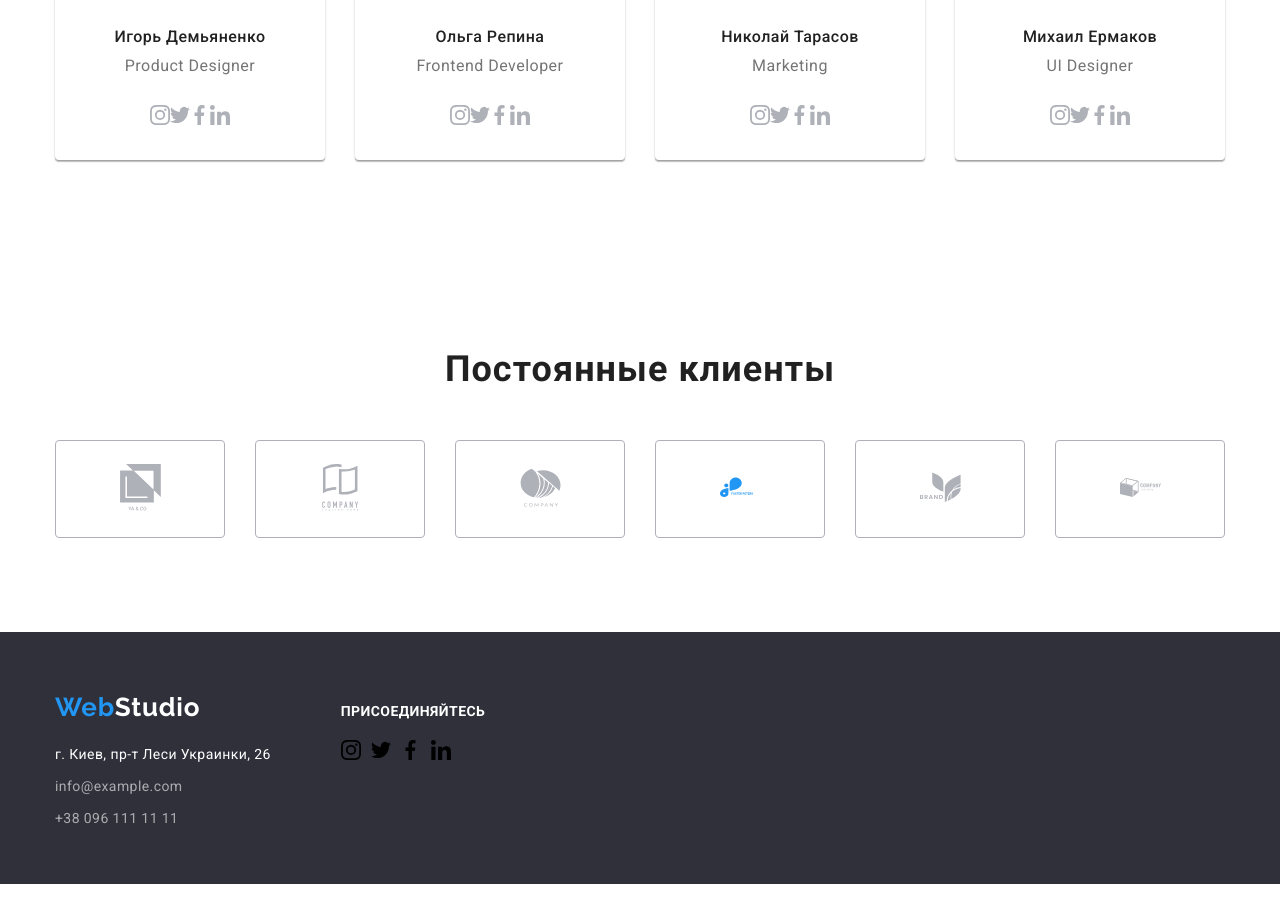
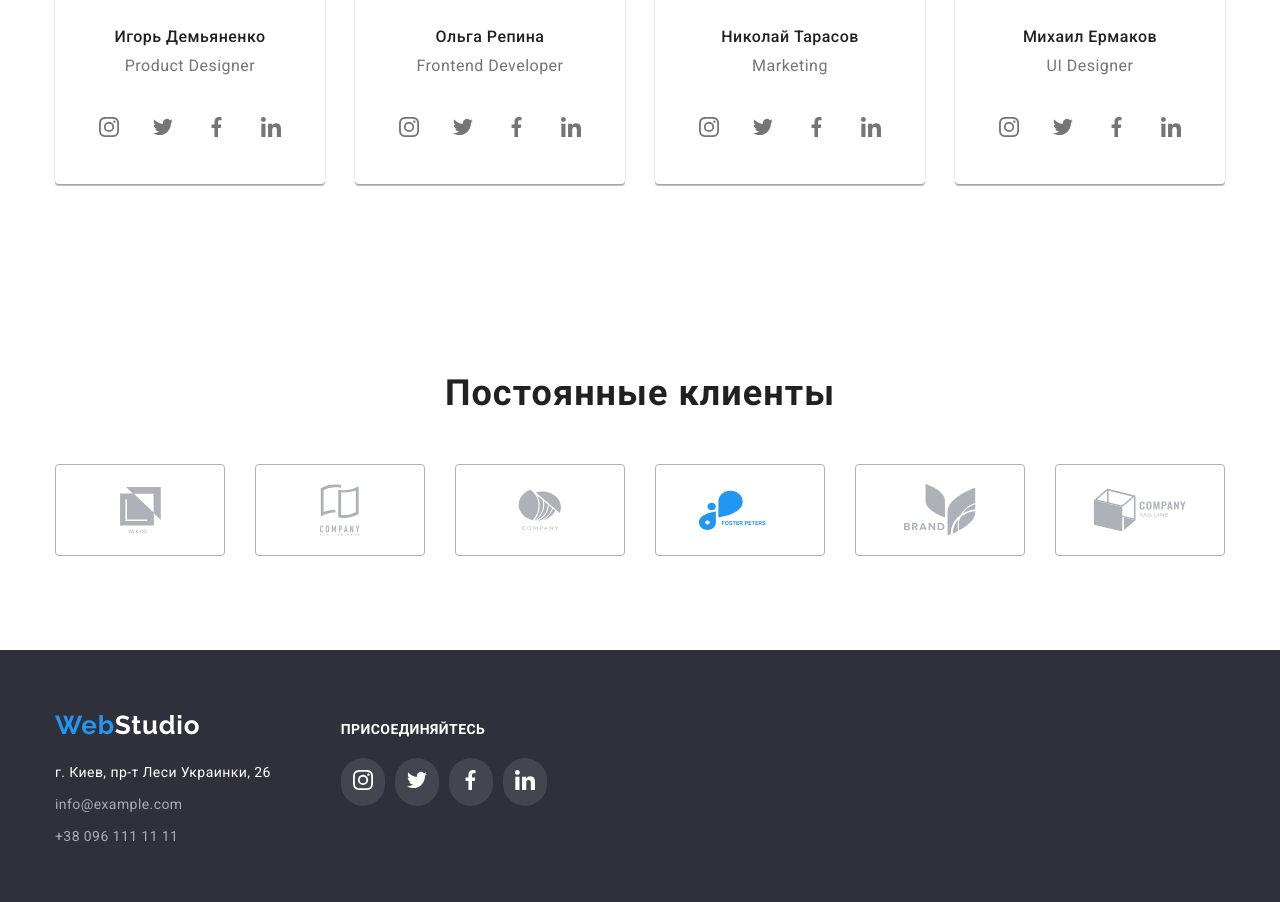
Before and after one commit to Cherviatsova/goit-markup-hw-04, a plain HTML site: page index.html in a window 1280 px wide. Shown: the part 2049-2951 px from the top of the page. Drawn offline with nearby package versions, Linux system fonts and the light colour scheme.

Commit message:
прописывает список постоянных клиентов

```diff
--- a/css/styles.css
+++ b/css/styles.css
@@ -349,9 +349,8 @@ body {
   margin-right: 30px;
 }
 .team-list-item {
+  padding-bottom: 30px;
   background: #ffffff;
-  /* material shadow v1 */
-
   box-shadow: 0px 1px 3px rgba(0, 0, 0, 0.12), 0px 1px 1px rgba(0, 0, 0, 0.14),
     0px 2px 1px rgba(0, 0, 0, 0.2);
   border-radius: 0px 0px 4px 4px;
@@ -373,13 +372,30 @@ body {
   display: flex;
   justify-content: center;
   align-items: center;
-  margin-bottom: 30px;
 }
 
+.network-item:not(:last-child) {
+  margin-right: 10px;
+}
+.network-item {
+  display: flex;
+}
+.network-icon {
+  align-items: center;
+  padding: 12px;
+  border-radius: 50px;
+  color: var(--text-color);
+}
+.network-icon:hover {
+  color: #ffffff;
+  background-color: var(--link-color);
+}
 .network-icon-icon {
-  fill: #afb1b8;
+  fill: currentColor;
 }
-
+.network-icon-icon:hover {
+  fill: currentColor;
+}
 /* Clients */
 .clients {
   padding: 94px 0;
@@ -389,21 +405,29 @@ body {
 }
 .client-list {
   display: flex;
-  justify-content: space-between;
-  align-items: center;
 }
 .client-list-item:not(:last-child) {
   margin-right: 30px;
 }
+.client-list-item {
+  display: flex;
+  justify-content: space-between;
+  align-items: center;
+}
 .icon-image {
-  text-align: center;
-  padding: 23px 65px 22.3px 64px;
+  display: flex;
+  justify-content: center;
+  align-items: center;
+  height: 92px;
   width: 170px;
   border: 1px solid #afb1b8;
   box-sizing: border-box;
   border-radius: 4px;
 }
-
+/* .icon-image:hover {
+  color: var(--link-color);
+  background-color: #e5e5e5;
+} */
 /* Hero portfolio */
 .portfolio {
   padding-top: 94px;
@@ -474,12 +498,13 @@ body {
   margin-left: -30px;
   margin-top: -30px;
 }
-
+.set-list-image:hover {
+  background-color: url(2910404.jpg);
+}
 .set-list > .set-list-item {
   flex-basis: calc(100% / 3 -30px);
   margin-left: 30px;
   margin-top: 30px;
-
   box-sizing: border-box;
 }
 
@@ -579,8 +604,26 @@ body {
 .footer-network-list {
   display: flex;
 }
+.footer-icon {
+  display: flex;
+}
+.footer-network-icon {
+  align-items: center;
+  padding: 12px;
+  border-radius: 50px;
+  color: white;
+  background: rgba(255, 255, 255, 0.1);
+}
 .footer-icon:not(:last-child) {
   margin-right: 10px;
 }
-.footer-network-icon {
+.footer-network-icon:hover {
+  color: white;
+  background-color: var(--link-color);
 }
+.footer-network-icon-icon:hover {
+  fill: currentColor;
+}
+.footer-network-icon-icon {
+  fill: currentColor;
+}
--- a/index.html
+++ b/index.html
@@ -154,35 +154,39 @@
                 </div>
                         <ul class="network">
                             <li class="network-item">
-                                <a class="network-icon link" href="#instagram" target="_blank" rel="noopener noreferrer"></a>
+                                <a class="network-icon link" href="#instagram" target="_blank" rel="noopener noreferrer">
                                 <svg class="network-icon-icon" width="20px" height="20px">
                                     <use href="./images/sprite.svg#icon-instagram">
                                     </use>
                                 </svg>
+                                </a>
                             </li>
 
                             <li class="network-item">
-                                <a class="network-icon link" href="#twitter" target="_blank" rel="noopener noreferrer"></a>
+                                <a class="network-icon link" href="#twitter" target="_blank" rel="noopener noreferrer">
                                 <svg class="network-icon-icon" width="20px" height="20px">
                                     <use href="./images/sprite.svg#icon-twitter">
                                     </use>
                                 </svg>
+                                </a>
                             </li>
 
                             <li class="network-item">
-                                <a class="network-icon link" href="#facebook" target="_blank" rel="noopener noreferrer"></a>
+                                <a class="network-icon link" href="#facebook" target="_blank" rel="noopener noreferrer">
                                 <svg class="network-icon-icon" width="20px" height="20px">
                                     <use href="./images/sprite.svg#icon-facebook">
                                     </use>
                                 </svg>
+                                </a>
                             </li>
 
                             <li class="network-item">
-                                <a class="network-icon link" href="#linkedin" target="_blank" rel="noopener noreferrer"></a>
+                                <a class="network-icon link" href="#linkedin" target="_blank" rel="noopener noreferrer">
                                 <svg class="network-icon-icon" width="20px" height="20px">
                                     <use href="./images/sprite.svg#icon-linkedin">
                                     </use>
                                 </svg>
+                                </a>
                             </li>
 
                         </ul>
@@ -197,35 +201,39 @@
 
                 <ul class="network">
                     <li class="network-item">
-                        <a class="network-icon link" href="#instagram" target="_blank" rel="noopener noreferrer"></a>
+                        <a class="network-icon link" href="#instagram" target="_blank" rel="noopener noreferrer">
                         <svg class="network-icon-icon" width="20px" height="20px">
                             <use href="./images/sprite.svg#icon-instagram">
                             </use>
                         </svg>
+                        </a>
                     </li>
 
                     <li class="network-item">
-                        <a class="network-icon link" href="#twitter" target="_blank" rel="noopener noreferrer"></a>
+                        <a class="network-icon link" href="#twitter" target="_blank" rel="noopener noreferrer">
                         <svg class="network-icon-icon" width="20px" height="20px">
                             <use href="./images/sprite.svg#icon-twitter">
                             </use>
                         </svg>
+                        </a>
                     </li>
 
                     <li class="network-item">
-                        <a class="network-icon link" href="#facebook" target="_blank" rel="noopener noreferrer"></a>
+                        <a class="network-icon link" href="#facebook" target="_blank" rel="noopener noreferrer">
                         <svg class="network-icon-icon" width="20px" height="20px">
                             <use href="./images/sprite.svg#icon-facebook">
                             </use>
                         </svg>
+                        </a>
                     </li>
 
                     <li class="network-item">
-                        <a class="network-icon link" href="#linkedin" target="_blank" rel="noopener noreferrer"></a>
+                        <a class="network-icon link" href="#linkedin" target="_blank" rel="noopener noreferrer">
                         <svg class="network-icon-icon" width="20px" height="20px">
                             <use href="./images/sprite.svg#icon-linkedin">
                             </use>
                         </svg>
+                        </a>
                     </li>
 
                 </ul>
@@ -239,35 +247,39 @@
                   </div>
                 <ul class="network">
                     <li class="network-item">
-                        <a class="network-icon link" href="#instagram" target="_blank" rel="noopener noreferrer"></a>
+                        <a class="network-icon link" href="#instagram" target="_blank" rel="noopener noreferrer">
                         <svg class="network-icon-icon" width="20px" height="20px">
                             <use href="./images/sprite.svg#icon-instagram">
                             </use>
                         </svg>
+                        </a>
                     </li>
 
                     <li class="network-item">
-                        <a class="network-icon link" href="#twitter" target="_blank" rel="noopener noreferrer"></a>
+                        <a class="network-icon link" href="#twitter" target="_blank" rel="noopener noreferrer">
                         <svg class="network-icon-icon" width="20px" height="20px">
                             <use href="./images/sprite.svg#icon-twitter">
                             </use>
                         </svg>
+                        </a>
                     </li>
 
                     <li class="network-item">
-                        <a class="network-icon link" href="#facebook" target="_blank" rel="noopener noreferrer"></a>
+                        <a class="network-icon link" href="#facebook" target="_blank" rel="noopener noreferrer">
                         <svg class="network-icon-icon" width="20px" height="20px">
                             <use href="./images/sprite.svg#icon-facebook">
                             </use>
                         </svg>
+                        </a>
                     </li>
 
                     <li class="network-item">
-                        <a class="network-icon link" href="#linkedin" target="_blank" rel="noopener noreferrer"></a>
+                        <a class="network-icon link" href="#linkedin" target="_blank" rel="noopener noreferrer">
                         <svg class="network-icon-icon" width="20px" height="20px">
                             <use href="./images/sprite.svg#icon-linkedin">
                             </use>
                         </svg>
+                        </a>
                     </li>
 
                 </ul>
@@ -282,35 +294,39 @@
 
                 <ul class="network">
                     <li class="network-item">
-                        <a class="network-icon link" href="#instagram" target="_blank" rel="noopener noreferrer"></a>
+                        <a class="network-icon link" href="#instagram" target="_blank" rel="noopener noreferrer">
                         <svg class="network-icon-icon" width="20px" height="20px">
                             <use href="./images/sprite.svg#icon-instagram">
                             </use>
                         </svg>
+                        </a>
                     </li>
 
                     <li class="network-item">
-                        <a class="network-icon link" href="#twitter" target="_blank" rel="noopener noreferrer"></a>
+                        <a class="network-icon link" href="#twitter" target="_blank" rel="noopener noreferrer">
                         <svg class="network-icon-icon" width="20px" height="20px">
                             <use href="./images/sprite.svg#icon-twitter">
                             </use>
                         </svg>
+                        </a>
                     </li>
 
                     <li class="network-item">
-                        <a class="network-icon link" href="#facebook" target="_blank" rel="noopener noreferrer"></a>
+                        <a class="network-icon link" href="#facebook" target="_blank" rel="noopener noreferrer">
                         <svg class="network-icon-icon" width="20px" height="20px">
                             <use href="./images/sprite.svg#icon-facebook">
                             </use>
                         </svg>
+                        </a>
                     </li>
 
                     <li class="network-item">
-                        <a class="network-icon link" href="#linkedin" target="_blank" rel="noopener noreferrer"></a>
+                        <a class="network-icon link" href="#linkedin" target="_blank" rel="noopener noreferrer">
                         <svg class="network-icon-icon" width="20px" height="20px">
                             <use href="./images/sprite.svg#icon-linkedin">
                             </use>
                         </svg>
+                        </a>
                     </li>
 
                 </ul>
@@ -328,57 +344,57 @@
                <ul class="client-list">
 
                    <li class="client-list-item">
-                       <div class="icon-image">
+                       <a  class="icon-image" href="">
                     <svg class="client-icon" width="41px" height="46.7px">
                         <use href="./images/sprite.svg#icon-group1">
                         </use>
                     </svg>
-                    </div>
+                    </a>
                    </li>
 
                 <li class="client-list-item">
-                    <div class="icon-image">
-                    <svg class="client-icon" width="41px" height="46.7px">
+                    <a class="icon-image" href="">
+                    <svg class="client-icon" width="40px" height="52px">
                         <use href="./images/sprite.svg#icon-group2">
                         </use>
                     </svg>
-                    </div>
+                    </a>
                 </li>
 
                 <li class="client-list-item">
-                    <div class="icon-image">
-                    <svg class="client-icon" width="41px" height="46.7px">
+                    <a class="icon-image" href="">
+                    <svg class="client-icon" width="43.46px" height="41.18px">
                         <use href="./images/sprite.svg#icon-group3">
                         </use>
                     </svg>
-                    </div>
+                    </a>
                 </li>
 
                 <li class="client-list-item">
-                    <div class="icon-image">
-                    <svg class="client-icon" width="41px" height="46.7px">
+                    <a class="icon-image" href="">
+                    <svg class="client-icon" width="84.44px" height="40.62px">
                         <use href="./images/sprite.svg#icon-group4">
                         </use>
                     </svg>
-                    </div>
+                    </a>
                 </li>
 
                 <li class="client-list-item">
-                    <div class="icon-image">
-                    <svg class="client-icon" width="41px" height="46.7px">
+                    <a class="icon-image" href="">
+                    <svg class="client-icon" width="106px" height="53.48px">
                         <use href="./images/sprite.svg#icon-group5">
                         </use>
                     </svg>
-                    </div>
+                    </a>
                 </li>
 
                 <li class="client-list-item">
-                    <div class="icon-image">
-                    <svg class="client-icon" width="41px" height="46.7px">
+                    <a class="icon-image" href="">
+                    <svg class="client-icon" width="93.79px" height="43.93px">
                         <use href="./images/sprite.svg#icon-group6">
                         </use>
                     </svg>
-                    </div>
+                    </a>
                 </li>
                </ul>
                 </div>
@@ -412,35 +428,39 @@
                      <ul class="footer-network-list">
 
                         <li class="footer-icon">
-                            <a class="footer-network-icon link" href="#instagram" target="_blank" rel="noopener noreferrer"></a>
+                            <a class="footer-network-icon link" href="#instagram" target="_blank" rel="noopener noreferrer">
                             <svg class="footer-network-icon-icon" width="20px" height="20px">
                                 <use href="./images/sprite.svg#icon-instagram">
                                 </use>
                             </svg>
+                        </a>
                         </li>
 
                         <li class="footer-icon">
-                            <a class="footer-network-icon link" href="#twitter" target="_blank" rel="noopener noreferrer"></a>
+                            <a class="footer-network-icon link" href="#twitter" target="_blank" rel="noopener noreferrer">
                             <svg class="footer-network-icon-icon" width="20px" height="20px">
                                 <use href="./images/sprite.svg#icon-twitter">
                                 </use>
                             </svg>
+                            </a>
                         </li>
 
                         <li class="footer-icon">
-                            <a class="footer-network-icon link" href="#facebook" target="_blank" rel="noopener noreferrer"></a>
+                            <a class="footer-network-icon link" href="#facebook" target="_blank" rel="noopener noreferrer">
                             <svg class="footer-network-icon-icon" width="20px" height="20px">
                                 <use href="./images/sprite.svg#icon-facebook">
                                 </use>
                             </svg>
+                        </a>
                         </li>
 
                         <li class="footer-icon">
-                            <a class="footer-network-icon link" href="#linkedin" target="_blank" rel="noopener noreferrer"></a>
+                            <a class="footer-network-icon link" href="#linkedin" target="_blank" rel="noopener noreferrer">
                             <svg class="footer-network-icon-icon" width="20px" height="20px">
                                 <use href="./images/sprite.svg#icon-linkedin">
                                 </use>
                             </svg>
+                            </a>
                         </li>
 
                      </ul>
```
Also changed, not shown: portfolio.html (+59 -6 lines).
